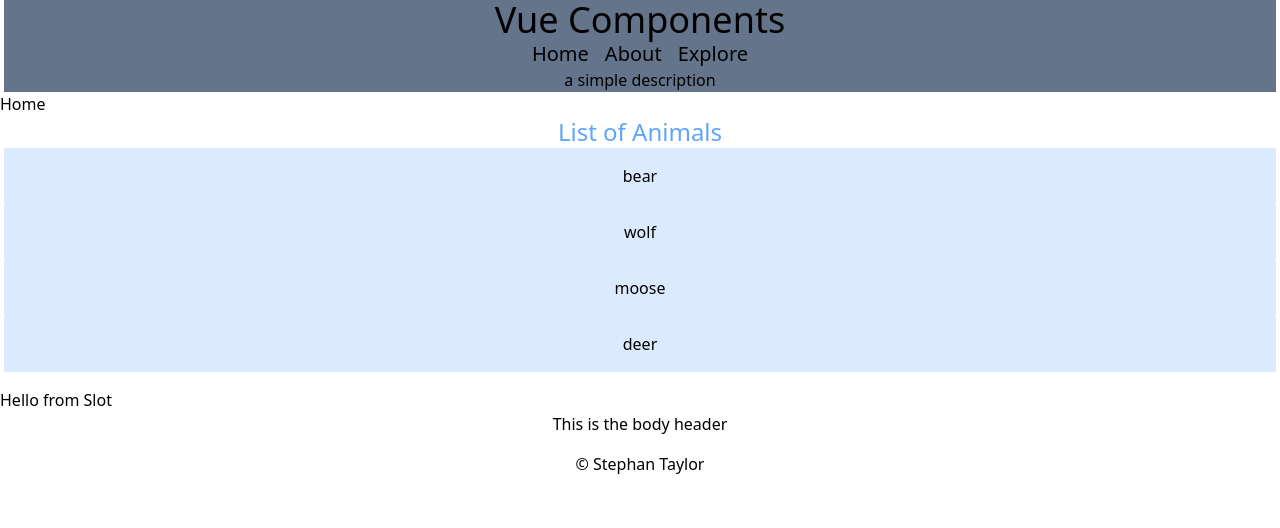
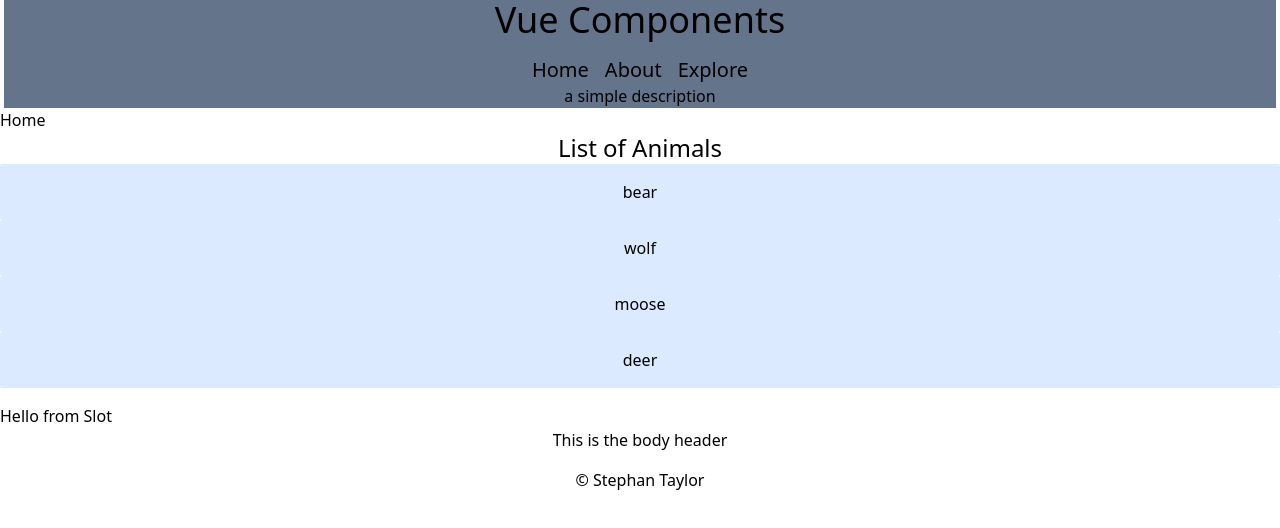
Before and after one commit to Stayl045/cpnt-262-achievement-6, a Vue app: page / in a window 1280 px wide. Shown: the top 528 px of the page. Built offline with nearby package versions, Linux system fonts and the light colour scheme.

Commit message:
readme fixes

```diff
--- a/src/components/ListComponent.vue
+++ b/src/components/ListComponent.vue
@@ -1,12 +1,12 @@
 <template>
   <ul>
-    <h3 class="grid place-items-center text-center text-2xl text-blue-400">
+    <h3 class="grid place-items-center text-center text-2xl">
       List of Animals
     </h3>
     <li
       v-for="item in animals"
       :key="item.id"
-      class="place-items-center text-center mx-1 flex flex-col bg-blue-100 rounded-sm py-4"
+      class="place-items-center text-center flex flex-col bg-blue-100 rounded-sm py-4"
     >
       {{ item.animal }}
     </li>
--- a/src/components/layout/BaseHeader.vue
+++ b/src/components/layout/BaseHeader.vue
@@ -1,6 +1,6 @@
 <template class="flex flex-col rounded-sm py-4">
   <header class="grid place-items-center text-center mx-1 bg-slate-500">
-    <h2 class="text-black text-3xl md:text-4xl font-medium">
+    <h2 class="text-black text-3xl md:text-4xl font-medium mb-4 text-2xl">
       {{ props.title }}
     </h2>
     <TheNavBar />
```
